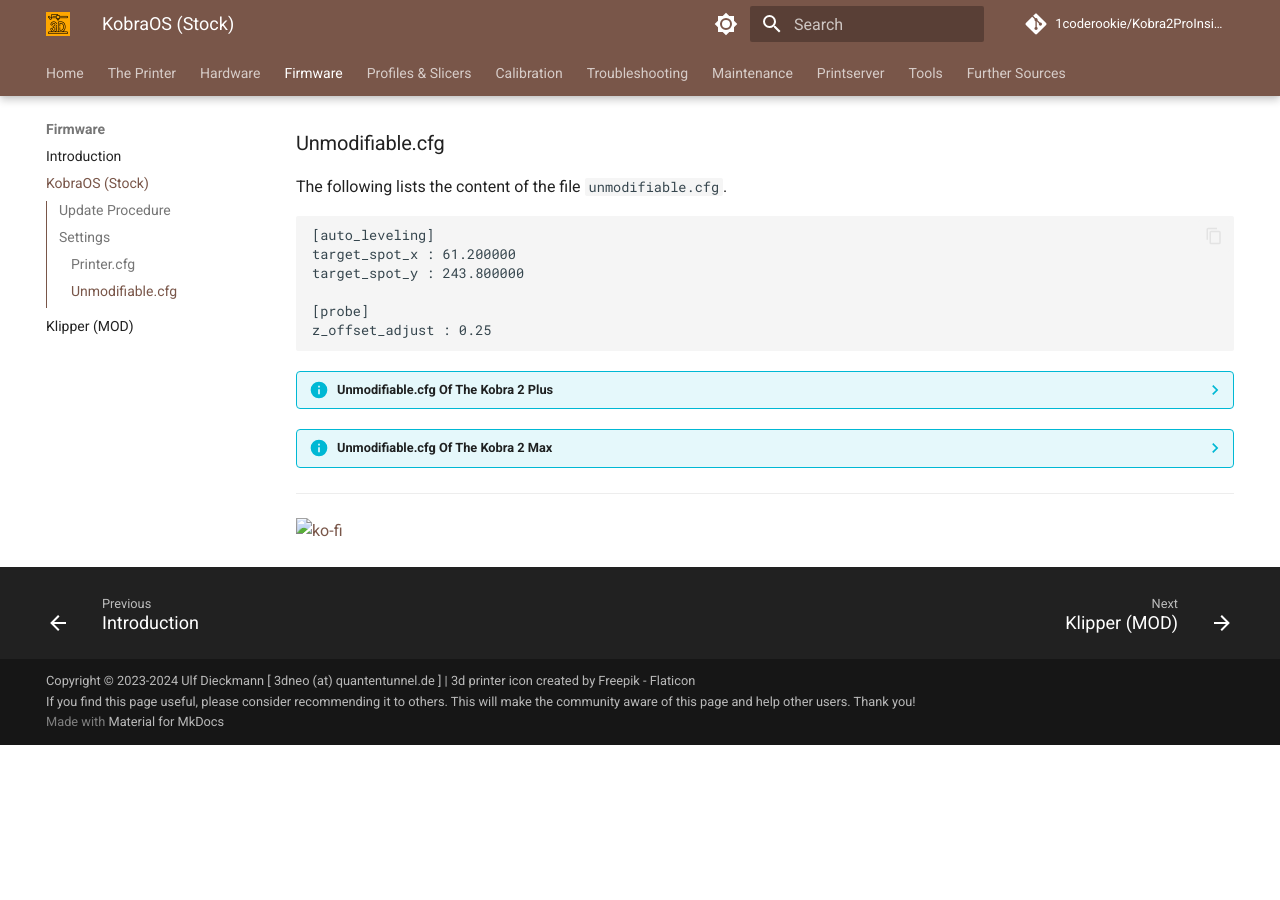
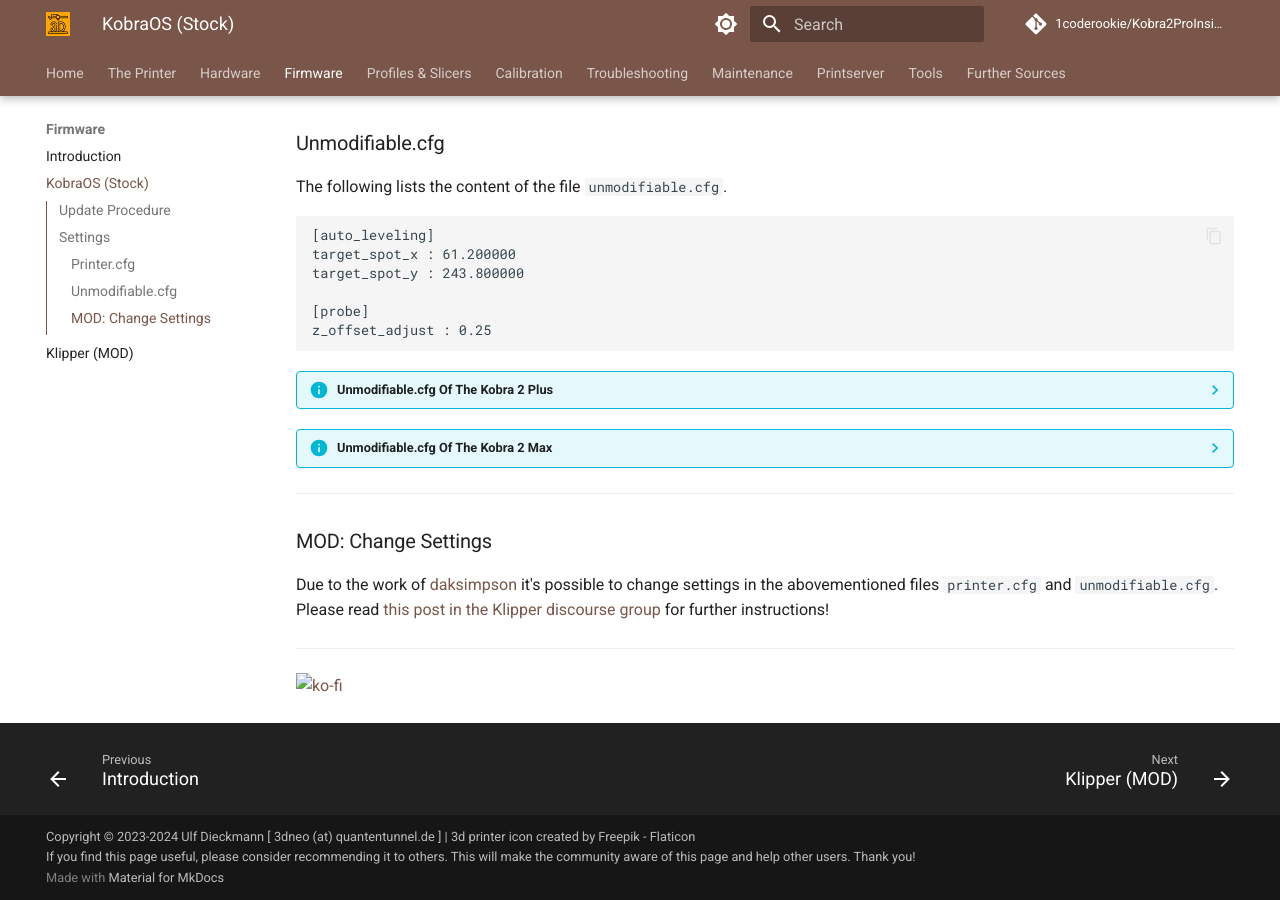
Before and after one commit to 1coderookie/Kobra2ProInsights, an MkDocs documentation site: the page built from docs/firmware/fw_kobraOS.md, in a window 1280 px wide and 900 px high, scrolled down 7009 px. Built offline with MkDocs 1.6.1 and Material for MkDocs 9.7.7, drawn with Linux system fonts in a browser that asks for light colours; comment, search, counter and statistics services are not loaded; before the commit the page ends 7754 px from its top, so only the background shows below that.

Commit message:
Update fw_kobraOS.md

````diff
--- a/docs/firmware/fw_kobraOS.md
+++ b/docs/firmware/fw_kobraOS.md
@@ -986,6 +986,12 @@
     [probe]
     z_offset_adjust : 0.2
     ```
+---
+
+### MOD: Change Settings
+Due to the work of [daksimpson](https://klipper.discourse.group/u/daksimpson) it's possible to change settings in the abovementioned files `printer.cfg` and `unmodifiable.cfg`.
+Please read [this post in the Klipper discourse group](https://klipper.discourse.group/t/printer-cfg-for-anycubic-kobra-2-plus-pro-max/11658/107) for further instructions!
+
 
 ---
 
````
